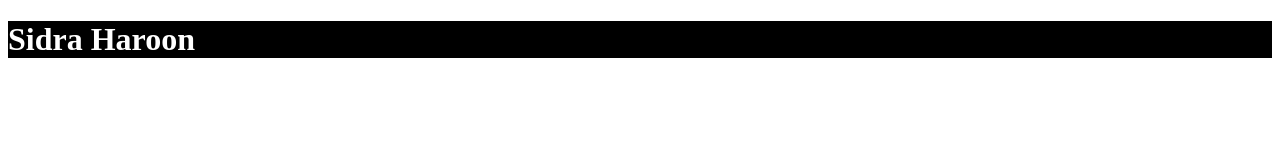
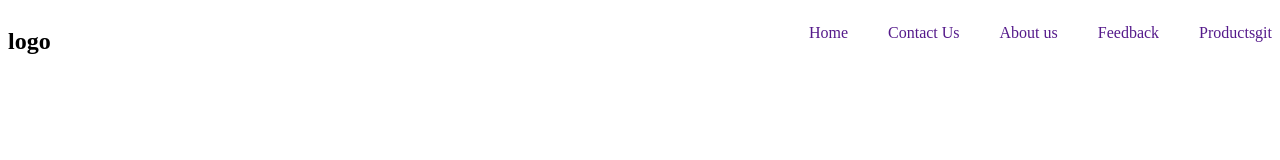
Before and after one commit to sidraharoon15/practice, a plain HTML site: page index.html in a window 1280 px wide. Drawn offline with Linux system fonts and the light colour scheme.

Commit message:
add navbar in indexhtml

```diff
--- a/index.html
+++ b/index.html
@@ -5,13 +5,35 @@
     <meta name="viewport" content="width=device-width, initial-scale=1.0">
     <title>Document</title>
     <style>
-        h1{
-            background-color: black;
-            color: white;
+
+        nav{
+            display: flex;
+            justify-content: space-between;
+        }
+        li{
+            list-style-type: none;
+        }
+        ul{
+           display: flex;
+           justify-content: space-between;
+           gap: 40px;
+        }
+        li a{
+            text-decoration: none;
         }
     </style>
 </head>
 <body>
-    <h1>Sidra Haroon</h1>
+
+    <nav>
+        <h1>logo</h1>
+        <ul>
+            <li><a href="">Home </a> </li>
+            <li><a href="">Contact Us</a> </li>
+            <li><a href="">About us </a></li>
+            <li><a href="">Feedback </a></li>
+            <li><a href=""> Productsgit </a></li>
+        </ul>
+    </nav>
 </body>
 </html>
```
